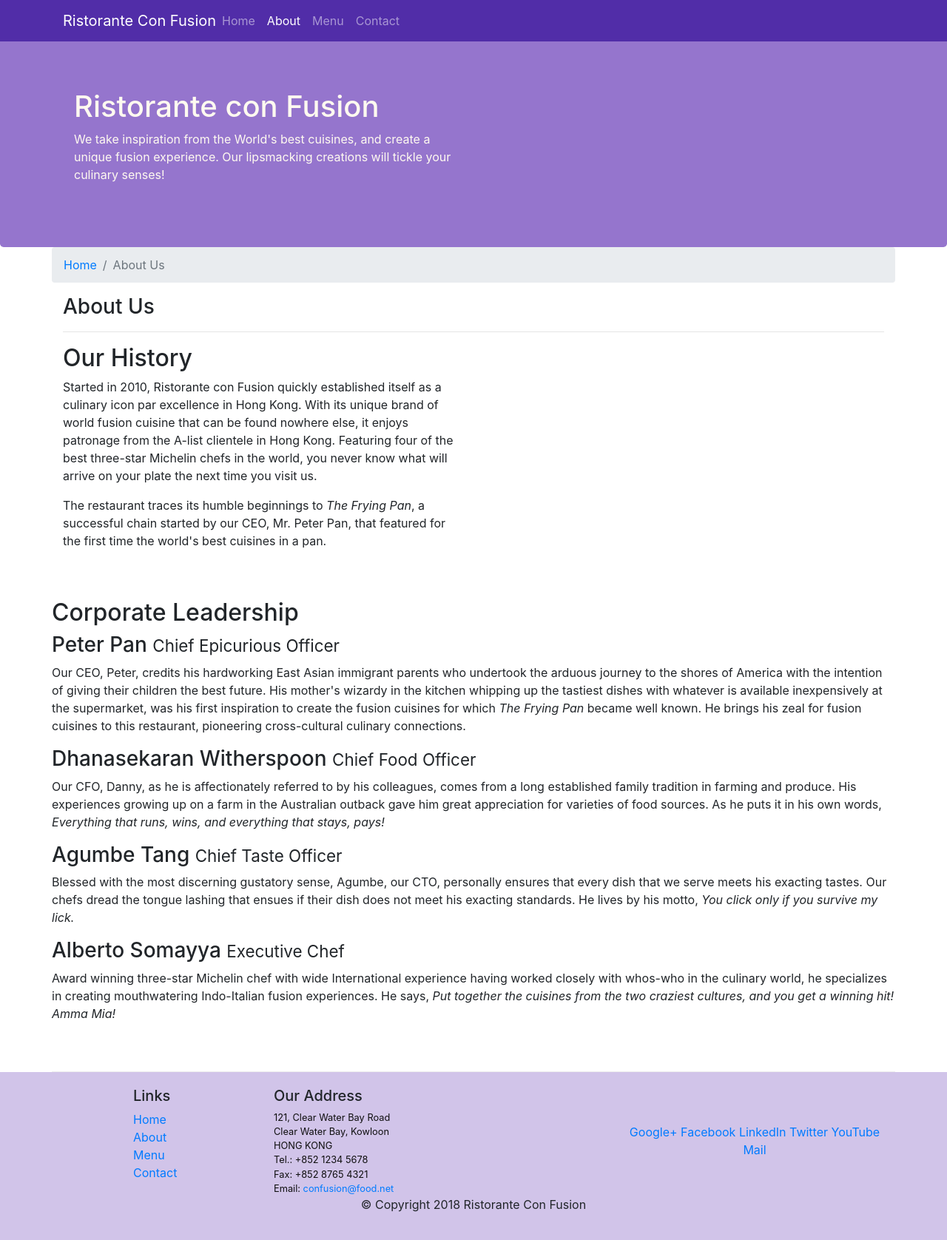
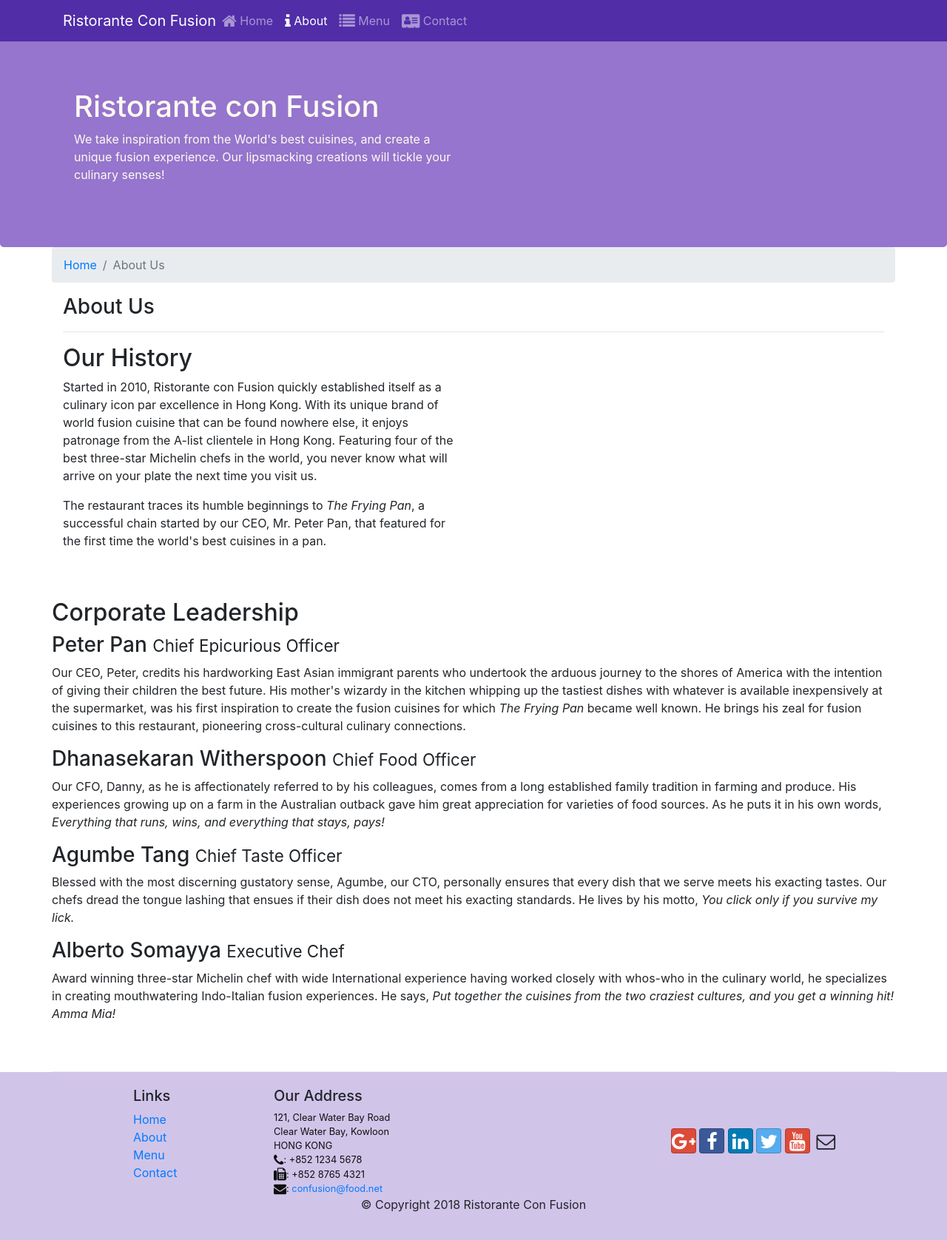
Before and after one commit to PadmaDhungel/Coursera_Bootstrap, a website: page aboutus.html in a window 1280 px wide. Shown: the whole page at 74% size. Drawn offline with nearby package versions, Linux system fonts and the light colour scheme.

Commit message:
Icon fonts updated in nav items and footer contact address plus soical icons.

```diff
--- a/aboutus.html
+++ b/aboutus.html
@@ -9,6 +9,8 @@
 
         <!-- Bootstrap CSS -->
         <link rel="stylesheet" href="node_modules/bootstrap/dist/css/bootstrap.min.css">
+        <link rel="stylesheet" href="node_modules/font-awesome/css/font-awesome.min.css">
+        <link rel="stylesheet" href="node_modules/bootstrap-social/bootstrap-social.css">
         <link rel="stylesheet" href="css/styles.css">
     <title>Ristorante Con Fusion: About Us</title>
 
@@ -23,10 +25,10 @@
             <a class="navbar-brand mr-auto" href="./index.html">Ristorante Con Fusion</a>
             <div class="collapse navbar-collapse" id="Navbar">
                 <ul class="navbar-nav mr-auto">
-                    <li class="nav-item"><a class="nav-link" href="./index.html">Home</a></li>
-                    <li class="nav-item active"><a class="nav-link" href="#">About</a></li>
-                    <li class="nav-item"><a class="nav-link" href="#">Menu</a></li>
-                    <li class="nav-item"><a class="nav-link" href="#">Contact</a></li>
+                    <li class="nav-item"><a class="nav-link" href="./index.html"><span class="fa fa-home fa-lg"></span> Home</a></li>
+                    <li class="nav-item active"><a class="nav-link" href="#"><span class="fa fa-info fa-lg"></span> About</a></li>
+                    <li class="nav-item"><a class="nav-link" href="#"><span class="fa fa-list fa-lg"></span> Menu</a></li>
+                    <li class="nav-item"><a class="nav-link" href="#"><span class="fa fa-address-card fa-lg"></span> Contact</a></li>
                 </ul>
             </div>
         </div>
@@ -122,19 +124,21 @@
                         121, Clear Water Bay Road<br>
                         Clear Water Bay, Kowloon<br>
                         HONG KONG<br>
-                        Tel.: +852 1234 5678<br>
-                        Fax: +852 8765 4321<br>
-                        Email: <a href="mailto:confusion@food.net">confusion@food.net</a>
+                        <i class="fa fa-phone fa-lg"></i>: +852 1234 5678<br>
+                        <i class="fa fa-fax fa-lg"></i>: +852 8765 4321<br>
+                        <i class="fa fa-envelope fa-lg"></i>:
+                        <a href="mailto:confusion@food.net">confusion@food.net</a>
                     </address>
                 </div>
                 <div class="col-12 col-sm-4 align-self-center">
                     <div class="text-center">
-                        <a href="http://google.com/+">Google+</a>
-                        <a href="http://www.facebook.com/profile.php?id=">Facebook</a>
-                        <a href="http://www.linkedin.com/in/">LinkedIn</a>
-                        <a href="http://twitter.com/">Twitter</a>
-                        <a href="http://youtube.com/">YouTube</a>
-                        <a href="mailto:">Mail</a>
+                        <a class="btn btn-social-icon btn-google" href="http://google.com/+"><i class="fa fa-google-plus"> </i></a>
+                        <a class="btn btn-social-icon btn-facebook" href="http://www.facebook.com/profile.php?id="> <i
+                                class="fa fa-facebook"></i></a>
+                        <a class="btn btn-social-icon btn-linkedin" href="http://www.linkedin.com/in/"><i class="fa fa-linkedin"> </i></a>
+                        <a class="btn btn-social-icon btn-twitter" href="http://twitter.com/"><i class="fa fa-twitter"> </i></a>
+                        <a class="btn btn-social-icon btn-google" href="http://youtube.com/"><i class="fa fa-youtube"> </i></a>
+                        <a class="btn btn-social-icon" href="mailto:"><i class="fa fa-envelope-o"> </i></a>
                     </div>
                 </div>
             </div>
```
Also changed, not shown: index.html (+20 -16 lines), 1 other file.
